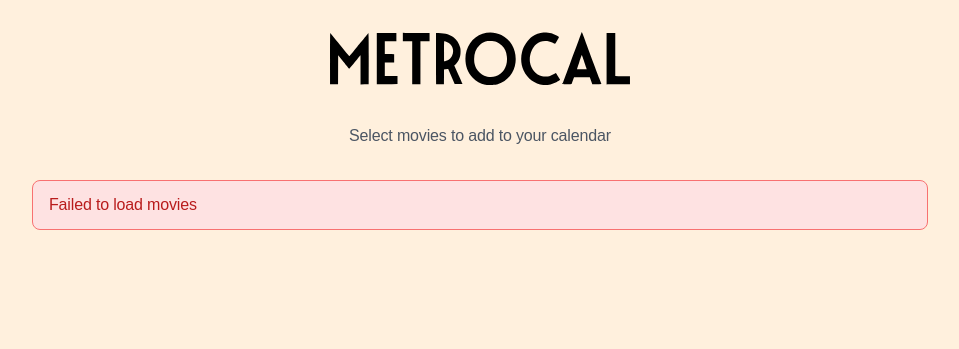
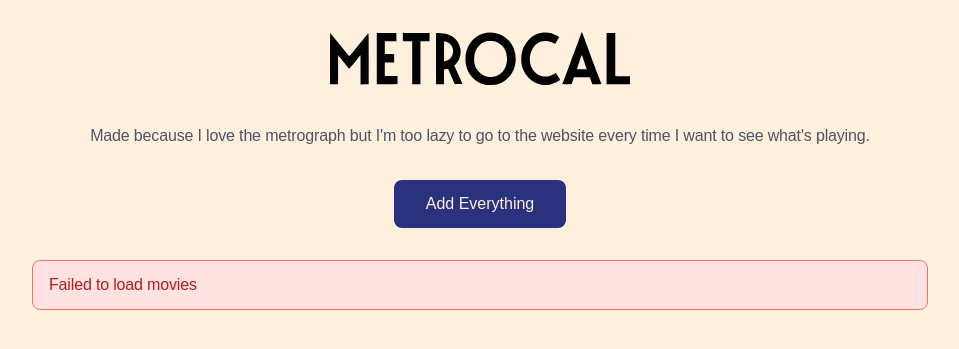
Before and after one commit to Tzeak/metrocal, a Flask app: page / in a window 1280 px wide. Shown: the top 349 px of the page, without its empty margins (160-1119 px from the left). Run offline with Flask 3, Linux system fonts and the light colour scheme; some web fonts are replaced.

Commit message:
add everything button and logo styling

```diff
--- a/templates/index.html
+++ b/templates/index.html
@@ -242,6 +242,12 @@
         display: inline-block;
         max-width: 300px;
         height: auto;
+        transition: all 0.2s ease-in-out;
+      }
+
+      .logo:hover {
+        filter: brightness(0) saturate(100%) invert(12%) sepia(100%)
+          saturate(5000%) hue-rotate(357deg) brightness(100%) contrast(100%);
       }
 
       .logo svg {
@@ -269,7 +275,7 @@
     <div class="container mx-auto px-4 py-8 content-container">
       <div class="max-w-4xl mx-auto">
         <div class="logo-container">
-          <a href="/" class="logo">
+          <a href="https://metrograph.com" class="logo" target="_blank">
             <img
               src="{{ url_for('static', filename='metrocal_logo.svg') }}"
               alt="METROCAL"
@@ -277,8 +283,18 @@
           </a>
         </div>
         <p class="text-center text-gray-600 mb-8">
-          Select movies to add to your calendar
+          Made because I love the metrograph but I'm too lazy to go to the
+          website every time I want to see what's playing.
         </p>
+
+        <div class="text-center mb-8">
+          <button
+            id="add-all-button"
+            class="submit-button px-8 py-3 rounded-lg whitespace-nowrap"
+          >
+            Add Everything
+          </button>
+        </div>
 
         <div id="loading" class="text-center py-12">
           <div class="loading-spinner mx-auto"></div>
@@ -327,6 +343,17 @@
     <script>
       let movies = [];
       const selectedMovies = new Set();
+
+      function addAllMovies() {
+        movies.forEach((movie) => {
+          selectedMovies.add(movie.id);
+        });
+        displayMovies();
+      }
+
+      document
+        .getElementById("add-all-button")
+        .addEventListener("click", addAllMovies);
 
       async function loadMovies() {
         try {
```
